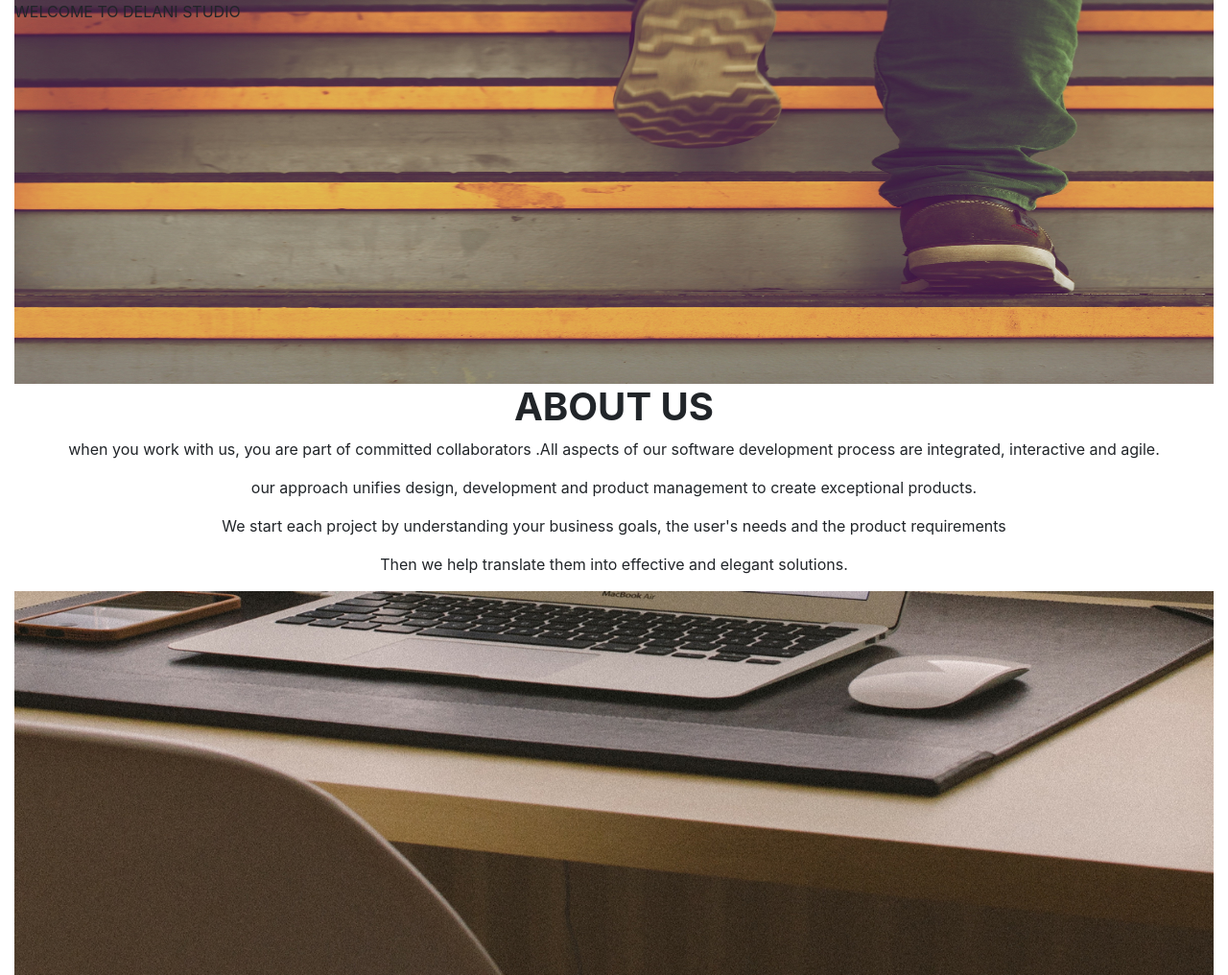
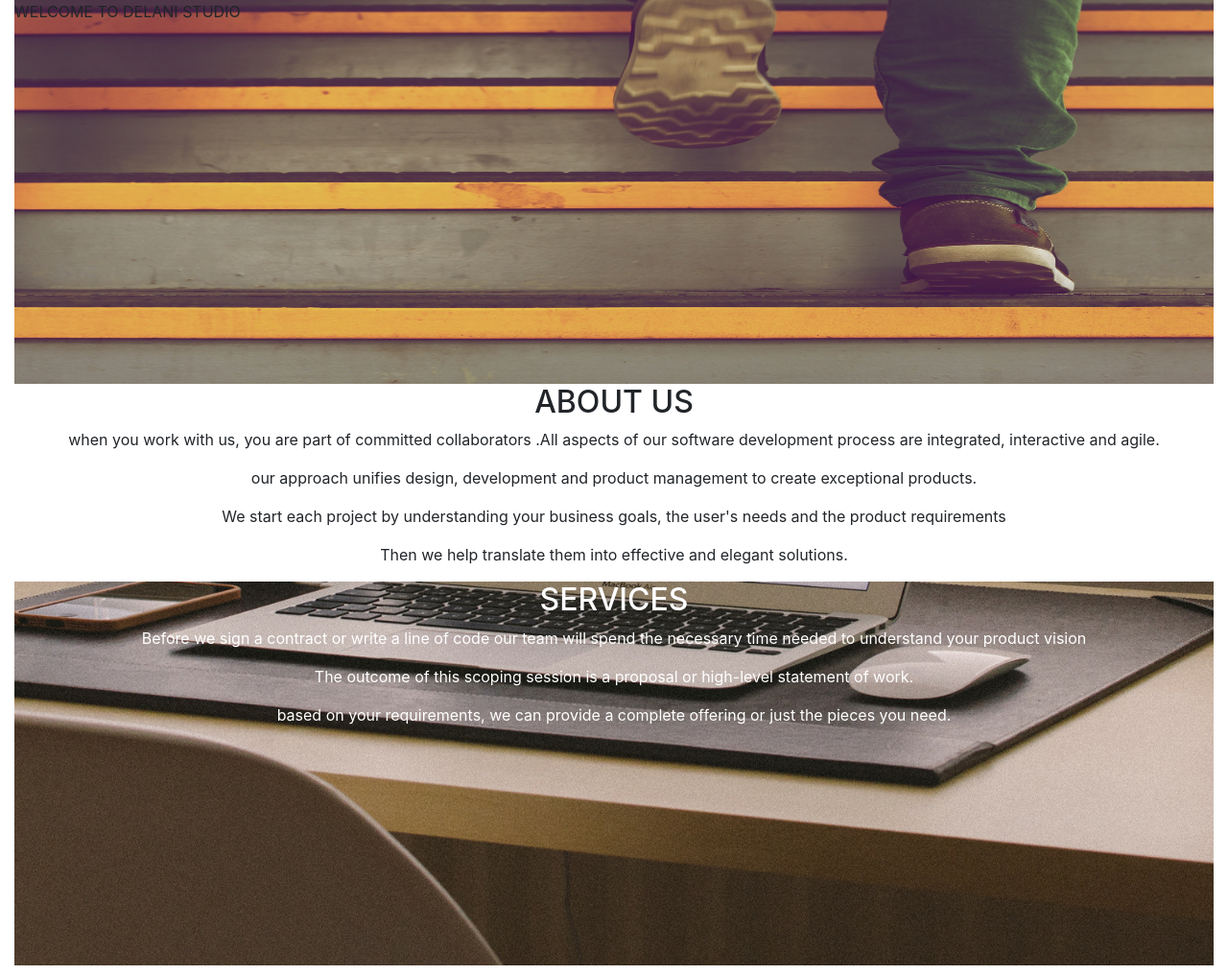
Before and after one commit to Josephat-n/studio-delani, a plain HTML site: page index.html in a window 1280 px wide. Shown: the whole page at 96% size. Drawn offline with nearby package versions, Linux system fonts and the light colour scheme.

Commit message:
add text about the services offered, and align the text centrally.

```diff
--- a/css/styles.css
+++ b/css/styles.css
@@ -7,21 +7,23 @@
   height: 400px;
   background-image:url("../assets/backgrounds/h_img.jpg");
   background-repeat: no-repeat;
-  background-attachment: fixed;
   background-size: 100% 100%;
 }
-.second{
+.text{
   text-align: center;
   margin: 0;
   top: 50%;
   left: 50%;
   align-items: center;
 }
+h2.text{
+  font-weight: 1000px;
+}
 .third{
   width: 100%;
   height: 400px;
   background-image:url("../assets/backgrounds/s_image.jpg");
   background-repeat: no-repeat;
-  background-attachment: fixed;
   background-size: 100% 100%;
+  color:white;
 }
--- a/index.html
+++ b/index.html
@@ -21,8 +21,8 @@
     </div>
     <div class="row">
       <div class="col-12">
-          <div class="second">
-              <h1><strong>ABOUT US</strong></h1>
+          <div class="text">
+              <h2>ABOUT US</h2>
               <p>when you work with us, you are part of committed collaborators .All aspects of our software development process are integrated, interactive and agile.<p>
               <p>our approach unifies design, development and product management to create exceptional products.</p>
               <p>We start each project by understanding your business goals, the user's needs and the product requirements</p>
@@ -33,9 +33,13 @@
     </div>
     <div class="row">
       <div class="col-12">
-          <div class="third">
+          <div class="third text">
+            <h2>SERVICES</h2>
+            <P>Before we sign a contract or write a line of code our team will spend the necessary time needed to understand your product vision</P>
+            <p>The outcome of this scoping session is a proposal or high-level statement of work.</p>
+            <p>based on your requirements, we can provide a complete offering or just the pieces you need.</p>
 
-            </div>
+          </div>
       </div>
 
 
```
